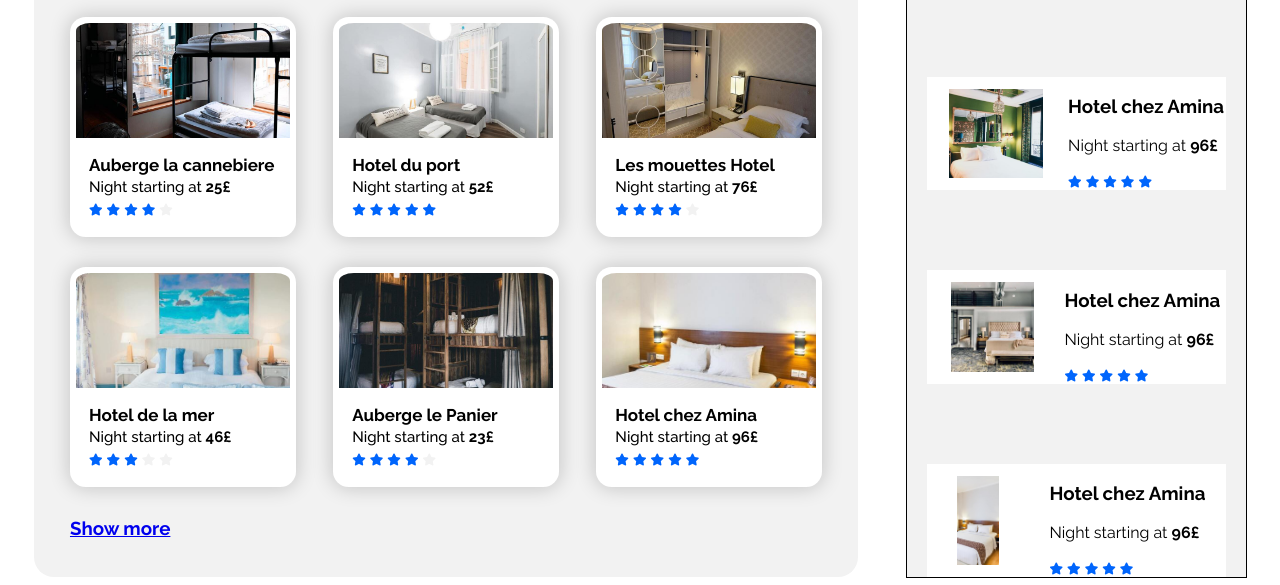
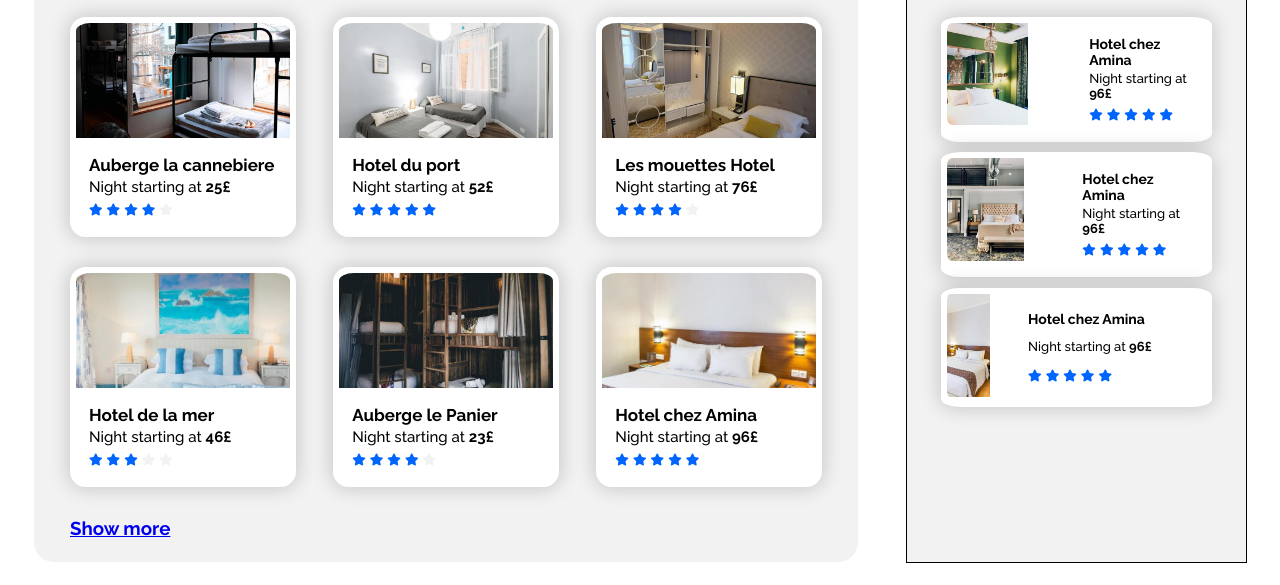
Before and after one commit to AdrienDuval/mocpus, a plain HTML site: page index.html in a window 1280 px wide. Shown: the part 444-1029 px from the top of the page. Drawn offline with Linux system fonts and the light colour scheme.

Commit message:
updates on the sidebar

```diff
--- a/index.html
+++ b/index.html
@@ -210,14 +210,14 @@
 
             <div class="col-2-content">
                 <h2>Most Popular</h2>
+                <div class="content content-sidebar ">
 
-                <div class="card">
+                <div class="img-1 img-sidebar">
+                    <div class="card-img card-sidebar">
+                        <img src="/mocpus/images/hebergements/4_small/emile-guillemot-Bj_rcSC5XfE-unsplash.jpg">
+                    </div>
 
-                    <div class="img-card">
-                        <img src="/mocpus/images/hebergements/4_small/emile-guillemot-Bj_rcSC5XfE-unsplash.jpg">
-
-                    </div>
-                    <div class="content-card">
+                    <div class="text-img sidebar-text">
                         <h3>Hotel chez Amina</h3>
                         <p>Night starting at <strong id="price"> 96£ </strong></p>
                         <div class="rating-start">
@@ -229,13 +229,13 @@
                         </div>
                     </div>
                 </div>
-                <div class="card">
 
-                    <div class="img-card">
-                        <img src="/mocpus/images/hebergements/4_small/aw-creative-VGs8z60yT2c-unsplash.jpg">
+                <div class="img-1 img-sidebar">
+                    <div class="card-img card-sidebar">
+                        <img src="/mocpus/images/hebergements/4_small/aw-creative-VGs8z60yT2c-unsplash.jpg" alt="aunerge la cannebiere">
+                    </div>
 
-                    </div>
-                    <div class="content-card">
+                    <div class="text-img sidebar-text">
                         <h3>Hotel chez Amina</h3>
                         <p>Night starting at <strong id="price"> 96£ </strong></p>
                         <div class="rating-start">
@@ -247,13 +247,13 @@
                         </div>
                     </div>
                 </div>
-                <div class="card">
 
-                    <div class="img-card">
-                        <img src="/mocpus/images/hebergements/4_small/febrian-zakaria-sjvU0THccQA-unsplash.jpg" alt="aunerge la cannebiere">
+                <div class="img-1 img-sidebar">
+                    <div class="card-img card-sidebar">
+                        <img src="/mocpus/images/hebergements/4_small/febrian-zakaria-sjvU0THccQA-unsplash.jpg">
+                    </div>
 
-                    </div>
-                    <div class="content-card">
+                    <div class="text-img sidebar-text">
                         <h3>Hotel chez Amina</h3>
                         <p>Night starting at <strong id="price"> 96£ </strong></p>
                         <div class="rating-start">
@@ -267,6 +267,7 @@
                 </div>
 
             </div>
+            </div>
 
         </section>
     </header>
--- a/style.css
+++ b/style.css
@@ -253,25 +253,44 @@ span.fa.fa-star {
     background-color: #F2F2F2;
 }
 
-.img-card img {
-    width: 70%;
-    object-fit: cover;
-    height: 7vw;
+.content.content-sidebar {
+    display: flex;
+    flex-direction: column;
+    margin: 0% 10% 0% 10%;
 }
 
-.card {
+.img-1.img-sidebar {
     display: flex;
-    justify-content: space-around;
-    flex-direction: row;
-    align-items: center;
-    background: white;
-    padding: 0;
-    margin: 80px 20px 0px 20px;
+    width: 100%;
 }
 
-.img-card {
-    display: flex;
-    justify-content: center;
+
+.card-sidebar img {
+    width: 63%;
+    height: 8vw;
+    object-fit: cover;
+    border-radius: 7% 0% 0% 7%;
 }
 
+.text-img .sidebar-text{
+    display: flex;
+    flex-direction: column;
+    justify-content: space-around;
+    margin-left: -28px;
+}
+
+.text-img.sidebar-text {
+    display: flex;
+    flex-direction: column;
+    /* margin-left: -60px; */
+    justify-content: space-around;
+}
+
+.text-img.sidebar-text h3 {
+    font-size: 14px;
+}
+
+.text-img.sidebar-text p {
+    font-size: 13px;
+}
 /* end section content */
```
